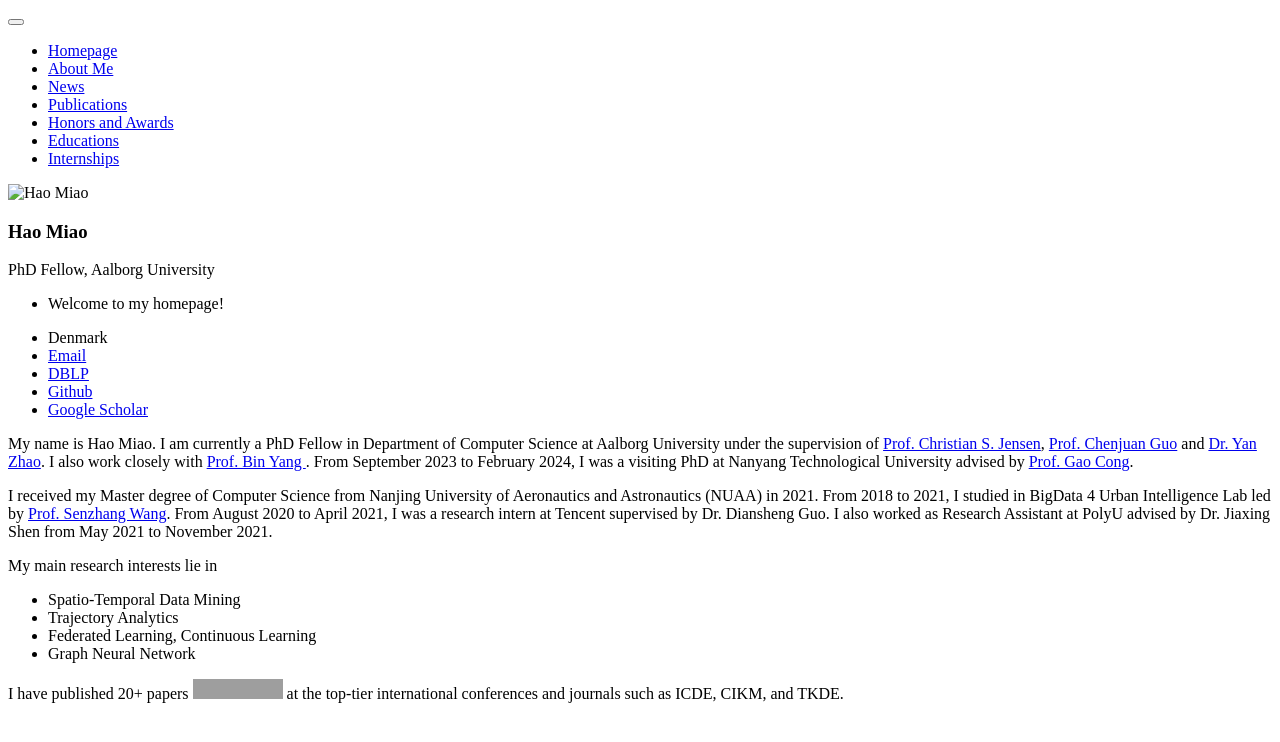
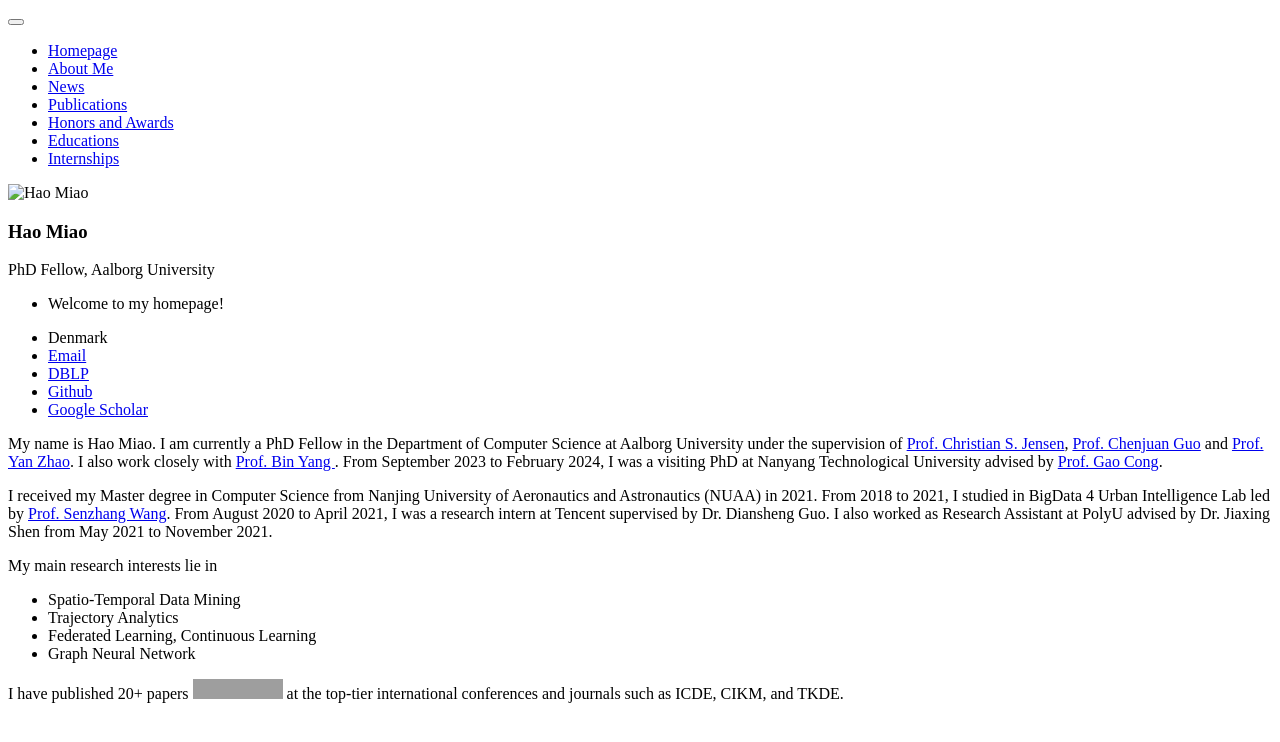
Before and after one commit to MiaoHaoSunny/MiaoHaoSunny.github.io, a Jekyll site: the page built from _pages/includes/intro.md, in a window 1280 px wide. Shown: the top 742 px of the page. Built offline with Jekyll 4.4.1, drawn with Linux system fonts in a browser that asks for light colours; our own code applies the rules of GitHub Pages for plain Markdown files; grey boxes are pictures that could not be loaded.

Commit message:
Update intro.md

```diff
--- a/_pages/includes/intro.md
+++ b/_pages/includes/intro.md
@@ -1,6 +1,6 @@
-My name is Hao Miao. I am currently a PhD Fellow in Department of Computer Science at Aalborg University under the supervision of <a href="http://people.cs.aau.dk/~csj/">Prof. Christian S. Jensen</a>, <a href="https://faculty.ecnu.edu.cn/_s37/gcj/main.psp">Prof. Chenjuan Guo</a> and <a href="http://www.zhao-yan.com">Dr. Yan Zhao</a>. I also work closely with <a href="https://faculty.ecnu.edu.cn/_s37/yb2/main.psp">Prof. Bin Yang </a>. From September 2023 to February 2024, I was a visiting PhD at Nanyang Technological University advised by [Prof. Gao Cong](https://personal.ntu.edu.sg/gaocong/).
+My name is Hao Miao. I am currently a PhD Fellow in the Department of Computer Science at Aalborg University under the supervision of <a href="http://people.cs.aau.dk/~csj/">Prof. Christian S. Jensen</a>, <a href="https://faculty.ecnu.edu.cn/_s37/gcj/main.psp">Prof. Chenjuan Guo</a> and <a href="http://www.zhao-yan.com">Prof. Yan Zhao</a>. I also work closely with <a href="https://faculty.ecnu.edu.cn/_s37/yb2/main.psp">Prof. Bin Yang </a>. From September 2023 to February 2024, I was a visiting PhD at Nanyang Technological University advised by [Prof. Gao Cong](https://personal.ntu.edu.sg/gaocong/).
 
-I received my Master degree of Computer Science from Nanjing University of Aeronautics and Astronautics (NUAA) in 2021. From 2018 to 2021, I studied in BigData 4 Urban Intelligence Lab led by <a href="https://senzhangwangcsu.github.io/index.html">Prof. Senzhang Wang</a>. From August 2020 to April 2021, I was a research intern at Tencent supervised by Dr. Diansheng Guo. I also worked as Research Assistant at PolyU advised by Dr. Jiaxing Shen from May 2021 to November 2021.
+I received my Master degree in Computer Science from Nanjing University of Aeronautics and Astronautics (NUAA) in 2021. From 2018 to 2021, I studied in BigData 4 Urban Intelligence Lab led by <a href="https://senzhangwangcsu.github.io/index.html">Prof. Senzhang Wang</a>. From August 2020 to April 2021, I was a research intern at Tencent supervised by Dr. Diansheng Guo. I also worked as Research Assistant at PolyU advised by Dr. Jiaxing Shen from May 2021 to November 2021.
 
 My main research interests lie in
 - Spatio-Temporal Data Mining
```
